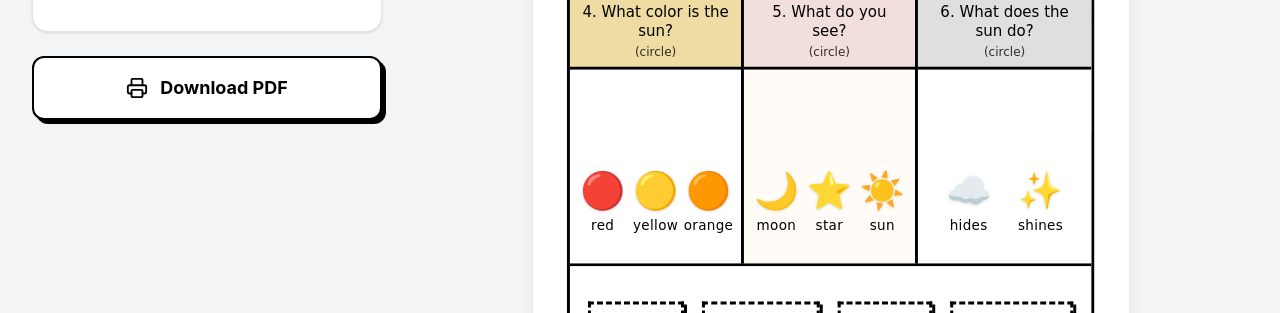
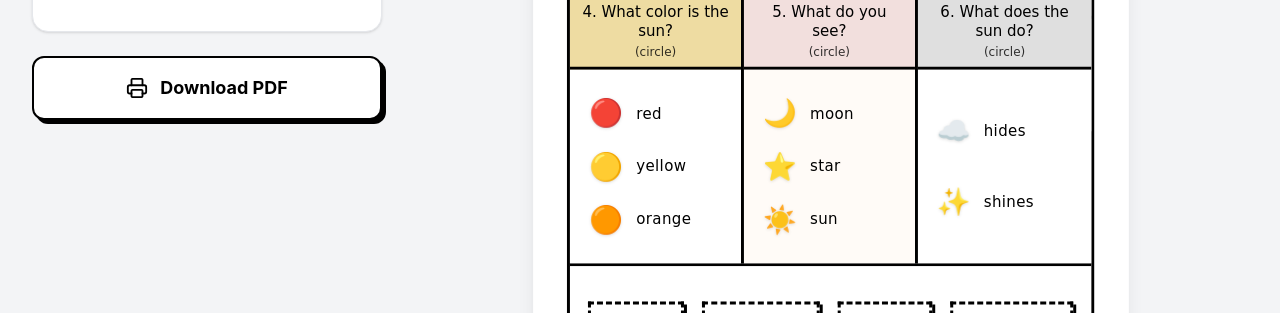
Before and after one commit to Suganth-U/Worksheet-Generator, a React (Vite) app: page / in a window 1280 px wide. Shown: the part 440-753 px from the top of the page. Built offline with nearby package versions, Linux system fonts and the light colour scheme.

Commit message:
Change multiple choice options to a vertical stacked list for better readability

```diff
--- a/src/App.jsx
+++ b/src/App.jsx
@@ -326,15 +326,13 @@ export default function App() {
                         <p className="font-medium text-xl leading-tight px-1">4. {data.q1}</p>
                         <p className="text-base mt-1 opacity-80">(circle)</p>
                       </div>
-                      <div className="flex-grow flex flex-col justify-around py-4 bg-white">
-                        <div className="flex justify-evenly items-end h-[80%] px-2">
+                      <div className="flex-grow flex flex-col justify-evenly py-2 px-6 bg-white">
                         {data.q1Options.map((opt, i) => (
-                            <div key={i} className="flex flex-col items-center gap-3 w-1/3 text-center">
-                              <span className="text-5xl drop-shadow-sm">{opt.emoji}</span>
-                              <span className="font-medium text-lg leading-tight tracking-wide break-words">{opt.text}</span>
+                          <div key={i} className="flex flex-row items-center gap-4 w-full">
+                            <span className="text-4xl drop-shadow-sm w-12 text-center">{opt.emoji}</span>
+                            <span className="font-medium text-xl leading-tight tracking-wide">{opt.text}</span>
                           </div>
                         ))}
-                        </div>
                       </div>
                     </div>
 
@@ -344,15 +342,13 @@ export default function App() {
                         <p className="font-medium text-xl leading-tight px-1">5. {data.q2}</p>
                         <p className="text-base mt-1 opacity-80">(circle)</p>
                       </div>
-                      <div className="flex-grow flex flex-col justify-around py-4 bg-[#FFFBF7]">
-                        <div className="flex justify-evenly items-end h-[80%] px-2">
+                      <div className="flex-grow flex flex-col justify-evenly py-2 px-6 bg-[#FFFBF7]">
                         {data.q2Options.map((opt, i) => (
-                            <div key={i} className="flex flex-col items-center gap-3 w-1/3 text-center">
-                              <span className="text-5xl drop-shadow-sm">{opt.emoji}</span>
-                              <span className="font-medium text-lg leading-tight tracking-wide break-words">{opt.text}</span>
+                          <div key={i} className="flex flex-row items-center gap-4 w-full">
+                            <span className="text-4xl drop-shadow-sm w-12 text-center">{opt.emoji}</span>
+                            <span className="font-medium text-xl leading-tight tracking-wide">{opt.text}</span>
                           </div>
                         ))}
-                        </div>
                       </div>
                     </div>
 
@@ -362,15 +358,13 @@ export default function App() {
                         <p className="font-medium text-xl leading-tight px-1">6. {data.q3}</p>
                         <p className="text-base mt-1 opacity-80">(circle)</p>
                       </div>
-                      <div className="flex-grow flex flex-col justify-around py-4 bg-white">
-                        <div className="flex justify-evenly items-end h-[80%] px-2">
+                      <div className="flex-grow flex flex-col justify-evenly py-2 px-6 bg-white">
                         {data.q3Options.map((opt, i) => (
-                            <div key={i} className="flex flex-col items-center gap-3 w-1/3 text-center">
-                              <span className="text-5xl drop-shadow-sm">{opt.emoji}</span>
-                              <span className="font-medium text-lg leading-tight tracking-wide break-words">{opt.text}</span>
+                          <div key={i} className="flex flex-row items-center gap-4 w-full">
+                            <span className="text-4xl drop-shadow-sm w-12 text-center">{opt.emoji}</span>
+                            <span className="font-medium text-xl leading-tight tracking-wide">{opt.text}</span>
                           </div>
                         ))}
-                        </div>
                       </div>
                     </div>
                   </div>
```
Lines whose indentation alone changed are shown as unchanged.
